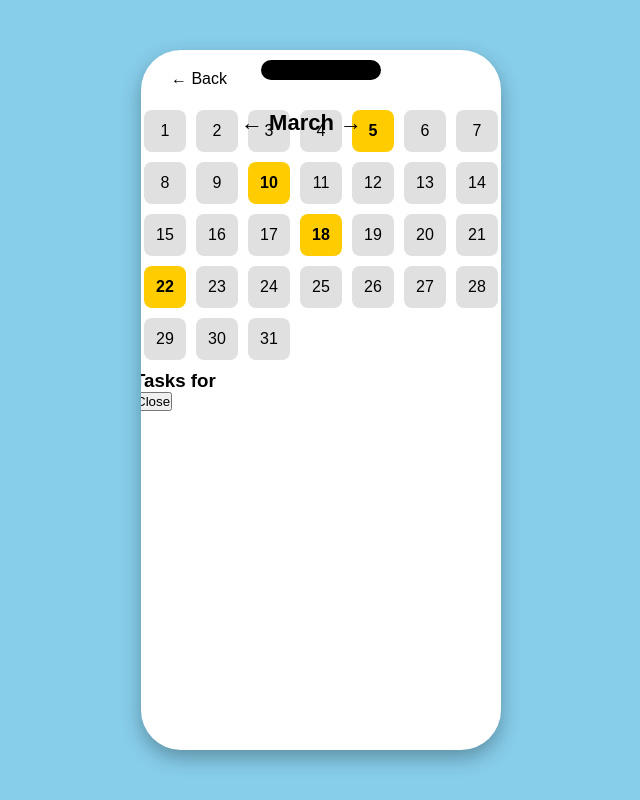
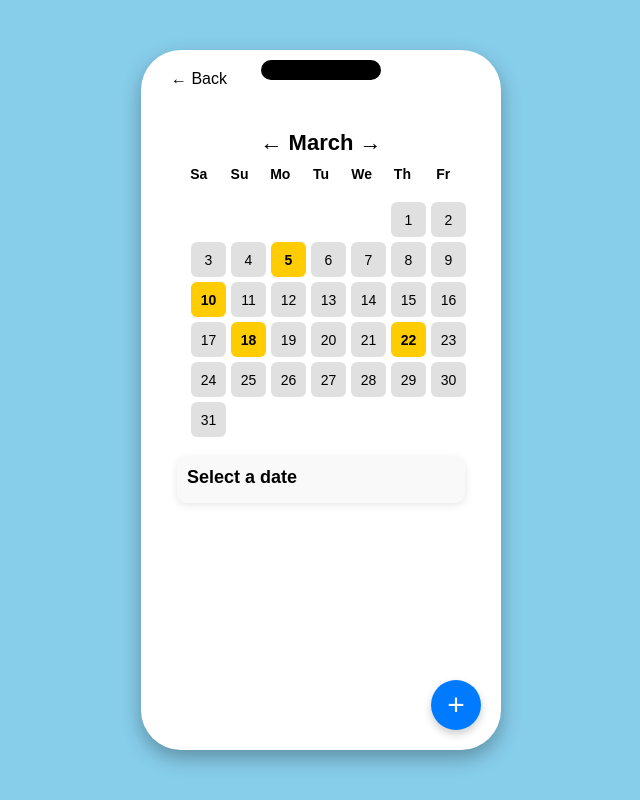
Before and after one commit to shadibhoque/Personalized-Study-Companion, a plain HTML site: page calendar.html in a window 1280 px wide. Shown: the whole page, without its empty margins (319-959 px from the left). Drawn offline with Linux system fonts and the light colour scheme.

Commit message:
Fixed the calendar view

```diff
--- a/calendar.html
+++ b/calendar.html
@@ -12,18 +12,32 @@
         <div class="mock-phone">
             <a href="homepage.html" class="back-button">← Back</a>
 
-            <div class="calendar-screen">
-                <h2 class="title">&larr; March &rarr;</h2>
+            <h2 class="title">&larr; March &rarr;</h2>
+
+            <div class="calendar-container">
+                <!-- Weekday Headers -->
+                <div class="weekdays">
+                    <div>Sa</div>
+                    <div>Su</div>
+                    <div>Mo</div>
+                    <div>Tu</div>
+                    <div>We</div>
+                    <div>Th</div>
+                    <div>Fr</div>
+                </div>
 
                 <div id="calendar"></div>
+            </div>
 
-                <!-- Task Popup (Hidden by Default) -->
-                <div id="task-popup" class="task-popup">
-                    <h3>Tasks for <span id="popup-date"></span></h3>
-                    <ul id="task-list"></ul>
-                    <button class="close-btn" onclick="closePopup()">Close</button>
-                </div>
+            <!-- Task List (Shows Below) -->
+            <div class="task-list-container">
+                <h3 id="task-date">Select a date</h3>
+                <ul id="task-list"></ul>
             </div>
+
+            <!-- Floating Add Button -->
+            <div class="add-button">+</div>
+
         </div>
     </div>
 
--- a/calendar_script.js
+++ b/calendar_script.js
@@ -1,7 +1,9 @@
 document.addEventListener("DOMContentLoaded", function () {
     const calendar = document.getElementById("calendar");
+    const taskList = document.getElementById("task-list");
+    const taskDate = document.getElementById("task-date");
 
-    // Example tasks (Update with real data)
+    // Example tasks (Replace with real data)
     const tasks = {
         5: ["Comp 4020"],
         10: ["Comp 3020"],
@@ -9,20 +11,43 @@ document.addEventListener("DOMContentLoaded", function () {
         22: ["Project Due"]
     };
 
+    // Weekdays and correct start position
+    const daysInMonth = 31;
+    const firstDay = 5; // March 1st was Saturday (0 = Sunday, 6 = Friday)
+
+    // Fill empty days before the 1st
+    for (let i = 0; i < firstDay; i++) {
+        let emptyDay = document.createElement("div");
+        emptyDay.classList.add("day");
+        emptyDay.style.visibility = "hidden";
+        calendar.appendChild(emptyDay);
+    }
+
     // Generate calendar
-    for (let day = 1; day <= 31; day++) {
+    for (let day = 1; day <= daysInMonth; day++) {
         let dayElement = document.createElement("div");
         dayElement.classList.add("day");
         dayElement.textContent = day;
 
-        // Highlight if task exists
+        // If task exists, add event
         if (tasks[day]) {
             dayElement.classList.add("task-day");
             dayElement.onclick = function () {
-                alert("Tasks for " + day + ": " + tasks[day].join(", "));
+                updateTaskList(day, tasks[day]);
             };
         }
 
         calendar.appendChild(dayElement);
     }
+
+    // Function to update the task list
+    function updateTaskList(day, taskArray) {
+        taskList.innerHTML = ""; // Clear old tasks
+        taskDate.textContent = "Tasks for March " + day;
+        taskArray.forEach(task => {
+            let taskItem = document.createElement("li");
+            taskItem.textContent = task;
+            taskList.appendChild(taskItem);
+        });
+    }
 });
--- a/calendar_styles.css
+++ b/calendar_styles.css
@@ -63,102 +63,110 @@ body {
 
 /* Calendar Title */
 .title {
-    position: absolute;
-    top: 60px;
-    left: 100px;
     font-size: 22px;
     text-align: center;
-    margin-bottom: 15px;
+    margin-top: 60px;
 }
 
+/* Calendar Container */
 .calendar-container {
     display: flex;
     flex-direction: column;
     align-items: center;
     justify-content: flex-start;
-    margin-top: 80px; /* Moves calendar lower */
+    margin-top: 10px;
 }
 
+/* Weekday Labels */
+.weekdays {
+    display: grid;
+    grid-template-columns: repeat(7, 1fr);
+    gap: 5px;
+    width: 280px;
+    text-align: center;
+    font-weight: bold;
+    font-size: 14px;
+    margin-bottom: 5px;
+}
+
+/* Calendar Grid */
 #calendar {
     display: grid;
     grid-template-columns: repeat(7, 1fr);
-    gap: 10px;
-    margin-top: 30px; /* Adds extra space */
+    gap: 5px;
+    margin-top: 5px;
     padding: 10px;
+    width: 280px;
 }
 
+/* Individual Day */
 .day {
-    width: 42px;
-    height: 42px;
+    width: 35px;
+    height: 35px;
     display: flex;
     align-items: center;
     justify-content: center;
     background: #e0e0e0;
-    border-radius: 8px;
-    font-size: 16px;
+    border-radius: 6px;
+    font-size: 14px;
     cursor: pointer;
 }
 
+/* Highlighted Task Days */
 .task-day {
-    background: #ffcc00 !important; /* Highlights task days */
+    background: #ffcc00 !important;
     font-weight: bold;
 }
 
-
-
-/* Hover Effect
-.day:hover {
-    background: #d1d1d1;
+/* Task List Below */
+.task-list-container {
+    width: 90%;
+    max-height: 150px;
+    overflow-y: auto;
+    margin-top: 10px;
+    padding: 10px;
+    background: #f9f9f9;
+    border-radius: 10px;
+    box-shadow: 0 2px 8px rgba(0, 0, 0, 0.1);
 }
 
-/* Highlighted Days with Tasks
-.day.task-day {
-    background: #007BFF;
-    color: white;
-    font-weight: bold;
+.task-list-container h3 {
+    font-size: 18px;
+    margin-bottom: 5px;
 }
 
-/* Task Popup
-.task-popup {
-    position: absolute;
-    bottom: 20px;
-    background: white;
-    width: 90%;
-    padding: 15px;
-    border-radius: 15px;
-    box-shadow: 0 4px 10px rgba(0, 0, 0, 0.2);
-    display: none;
+.task-list {
+    list-style: none;
+    padding: 0;
+    font-size: 14px;
+}
+
+.task-list li {
+    background: #d1e7ff;
+    padding: 6px;
+    margin: 4px 0;
+    border-radius: 5px;
     text-align: center;
 }
 
-.task-popup h3 {
-    margin-bottom: 10px;
+/* Floating Plus Button */
+.add-button {
+    position: absolute;
+    bottom: 20px;
+    right: 20px;
+    background: #007BFF;
+    color: white;
+    width: 50px;
+    height: 50px;
+    border-radius: 50%;
+    font-size: 30px;
+    text-align: center;
+    line-height: 50px;
+    box-shadow: 0 4px 8px rgba(0, 0, 0, 0.2);
+    cursor: pointer;
+    transition: 0.3s;
 }
 
-.task-popup ul {
-    list-style: none;
-    padding: 0;
-}
-
-.task-popup li {
-    padding: 5px;
-    background: #f1f1f1;
-    margin: 5px 0;
-    border-radius: 5px;
-}
-
-/* Close Button
-.close-btn {
-    margin-top: 10px;
-    padding: 5px 10px;
-    border: none;
-    background: #007BFF;
-    color: white;
-    border-radius: 5px;
-    cursor: pointer;
-}
-
-.close-btn:hover {
+.add-button:hover {
     background: #0056b3;
 }
-*/
```
